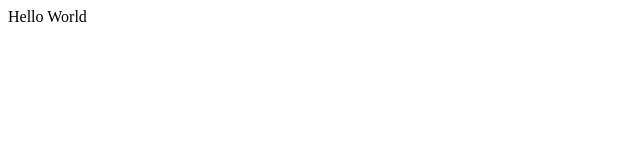
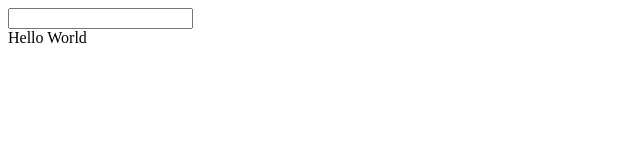
Before and after one commit to TF1405/belajarGit, a plain HTML site: page index.html in a window 1280 px wide. Shown: the whole page, without its empty margins (0-640 px from the left). Drawn offline with Linux system fonts and the light colour scheme.

Commit message:
feat: searching

```diff
--- a/index.html
+++ b/index.html
@@ -6,6 +6,9 @@
     <title>Document</title>
 </head>
 <body>
+    <form action="">
+        <input type="text" name="search"/>
+    </form>
     Hello World
 </body>
 </html>
```
